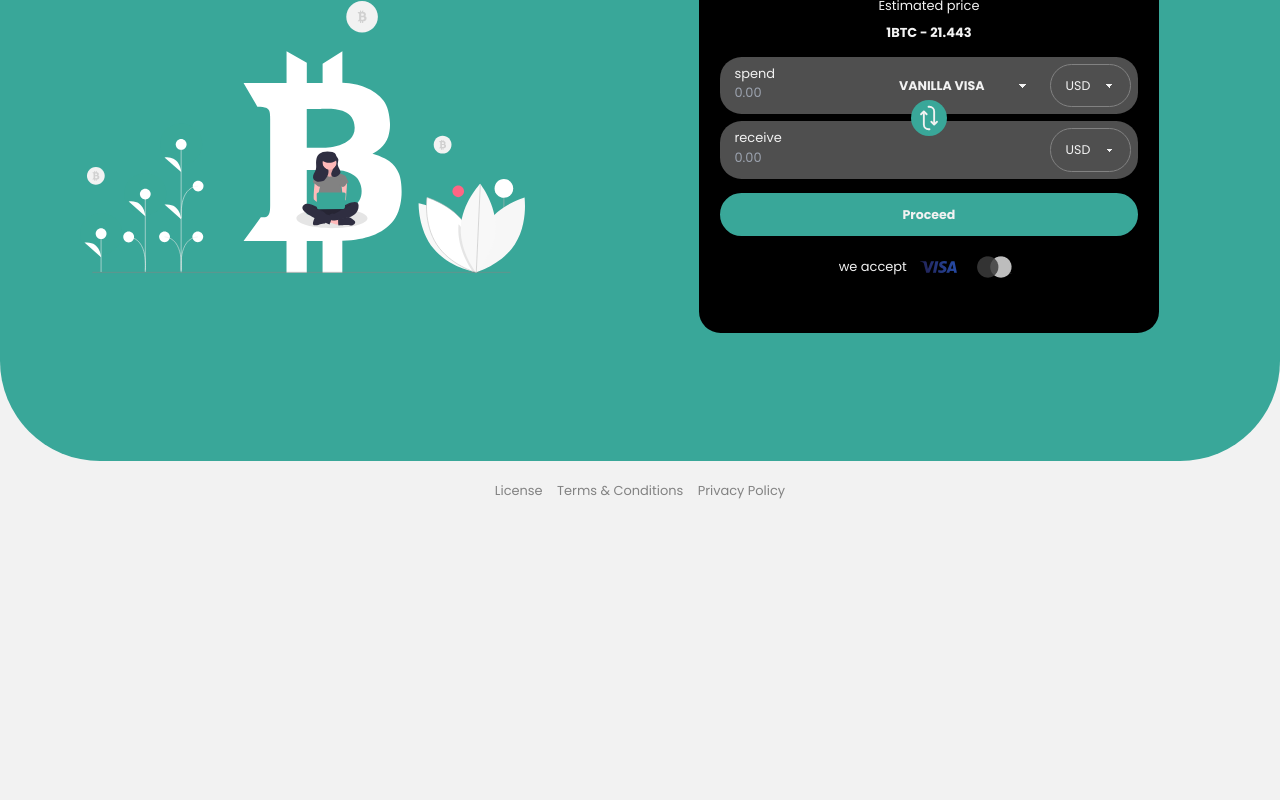
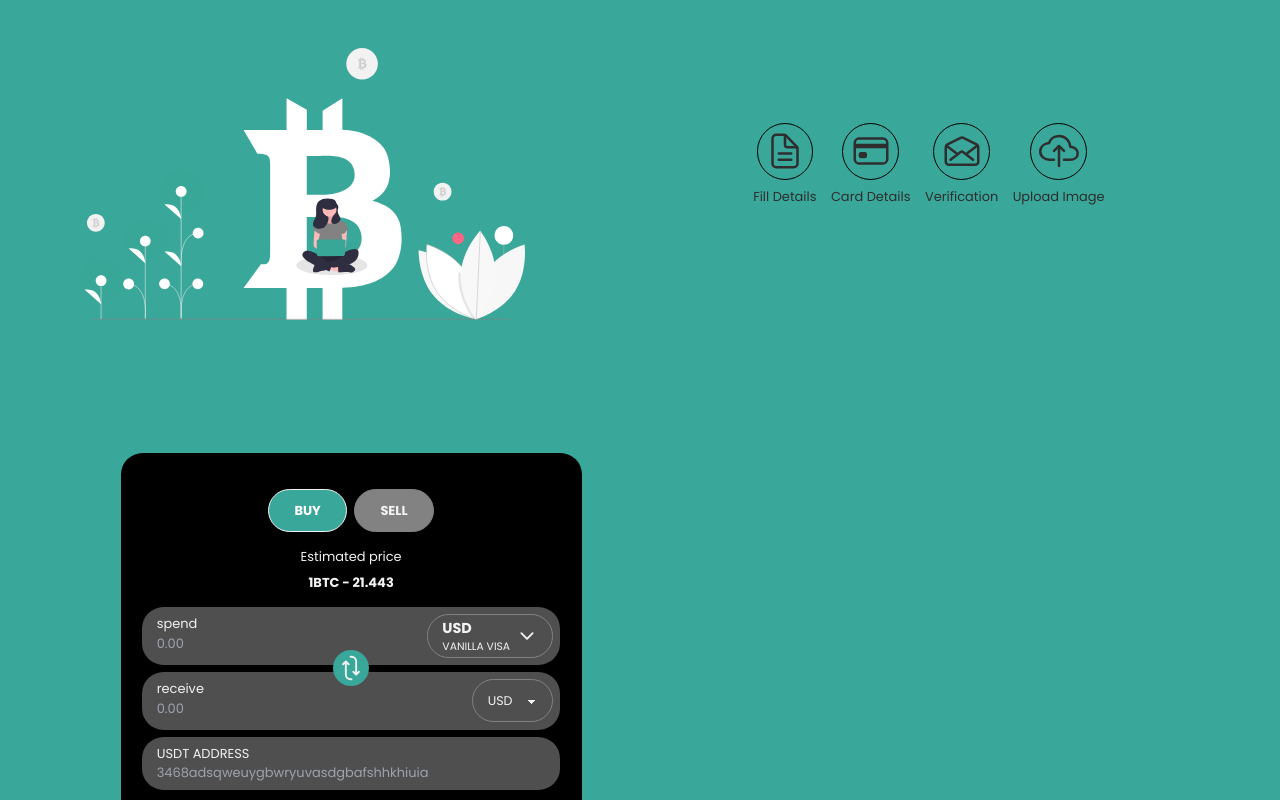
Before and after one commit to bammytech1/bampay-app, a React (Vite) app in the folder frontend/: page /trade in a window 1280 px wide. Shown: the part 340-1140 px from the top of the page. Before the commit the page ends 854 px from the top, so only its background shows below. Built offline with nearby package versions, Linux system fonts and the light colour scheme.

Commit message:
trade menu

```diff
--- /dev/null
+++ b/frontend/src/components/Exchange.jsx
@@ -0,0 +1,3 @@
+export const Exchange = () => {
+  return <div>Exchange</div>;
+};
--- a/frontend/src/components/stepper/Trading.jsx
+++ b/frontend/src/components/stepper/Trading.jsx
@@ -1,10 +1,17 @@
 import { useState, useRef, useEffect } from "react";
 import { HashLink as Link } from "react-router-hash-link";
-import { IoRepeat } from "react-icons/io5";
+import {
+  IoArrowUp,
+  IoCardOutline,
+  IoChevronDownOutline,
+  IoChevronUpOutline,
+  IoRepeat,
+} from "react-icons/io5";
 import visa from "../../assets/Visa_icon.png";
 import master from "../../assets/Mastercard-icon.png";
 
 export const Trading = () => {
+  const [check, setCheck] = useState(false);
   const [tabSelected, setTabSelected] = useState({
     currentTab: 1,
     noTabs: 3,
@@ -60,7 +67,7 @@ export const Trading = () => {
   });
   return (
     <>
-      <div className=" place-self-center h-fit max-w-lg flex flex-col items-center gap-2 py-10 bg-base-300  rounded-3xl ">
+      <section className=" place-self-center h-fit max-w-lg flex flex-col items-center gap-2 py-10 bg-base-300  rounded-3xl ">
         <div
           className="w-full  flex flex-col items-center"
           aria-multiselectable="false"
@@ -136,6 +143,7 @@ export const Trading = () => {
                 action=""
                 className="w-full  flex flex-col items-center gap-4"
               >
+                <div>
                   <div className="relative flex flex-col gap-2">
                     <div className=" w-full flex gap-2 p-2 bg-base-200  rounded-3xl">
                       <div className="ml-2 text-neutral">
@@ -144,24 +152,63 @@ export const Trading = () => {
                           type="text"
                           min={"3"}
                           placeholder="0.00"
-                        className="bg-transparent outline-0   w-full "
+                          className="bg-transparent outline-none   w-full "
                         />
                       </div>
-                    <select className=" select  font-bold bg-base-200 text-neutral">
-                      <option selected>VANILLA VISA</option>
-                      <option>VANILLA VISA</option>
-                      <option>VANILLA MASTER</option>
-                      <option>AMEX VISA</option>
-                      <option>AMEX MASTER</option>
-                    </select>
-                    <select className="select select-accent bg-base-200 rounded-3xl  text-neutral ">
-                      <option selected>USD</option>
-                      <option>CAD</option>
-                      <option>AUD</option>
-                      <option>GBP</option>
-                      <option>EUR</option>
-                    </select>
+
+                      <button
+                        onClick={() => setCheck(!check)}
+                        type="checked"
+                        className="btn btn-accent bg-base-200 rounded-3xl   text-neutral "
+                      >
+                        <div className="flex flex-col items-start m-auto">
+                          <h3 className="text-base font-bold ">USD</h3>
+                          <p className="text-xs font-normal ">Vanilla visa</p>
                         </div>
+                        <span>
+                          {check ? (
+                            <IoChevronUpOutline size={"20"} />
+                          ) : (
+                            <IoChevronDownOutline size={"20"} />
+                          )}
+                        </span>
+                      </button>
+                    </div>
+                    {check && (
+                      <div className=" top-16 absolute left-1/2 -translate-x-1/2 flex flex-col p-5 gap-4 bg-base-200 rounded-3xl">
+                        <input
+                          type="search"
+                          placeholder="search"
+                          id="search"
+                          className="p-2 rounded-3xl "
+                        />
+                        <div className="flex justify-between">
+                          <div className="flex flex-col">
+                            <div className="flex gap-2 text-neutral p-1 font-bold hover:border border-neutral rounded-3xl ">
+                              <IoCardOutline size={"20px"} />
+                              DebitCard
+                            </div>
+                            <div className="flex gap-2 text-neutral p-1 font-bold hover:border border-neutral rounded-3xl ">
+                              <IoCardOutline size={"20px"} />
+                              Prepaid GiftCard
+                            </div>
+                            <div className="flex gap-2 text-neutral p-1 font-bold hover:border border-neutral rounded-3xl ">
+                              <IoCardOutline size={"20px"} />
+                              Bank Transfer
+                            </div>
+                          </div>
+                          <div className="divider"></div>
+                          <div className="Curency-types">
+                            <li>
+                              <a href="#">NGN</a>
+                            </li>
+                            <li>
+                              <a href="#">EUR</a>
+                            </li>
+                          </div>
+                        </div>
+                      </div>
+                    )}
                     <span className="flex text-neutral items-center justify-center absolute w-10 h-10 rounded-full bg-primary left-1/2 top-1/2 -translate-x-1/2 -translate-y-1/2 rotate-90 ">
                       <IoRepeat size={"30px"} />
                     </span>
@@ -172,7 +219,7 @@ export const Trading = () => {
                           type="text"
                           min={"3"}
                           placeholder="0.00"
-                        className="bg-transparent   w-full max-w-xs"
+                          className="bg-transparent  outline-none w-full max-w-xs"
                         />
                       </div>
                       <select className="select select-accent bg-base-200 rounded-3xl  text-neutral">
@@ -182,6 +229,18 @@ export const Trading = () => {
                         <option>GBP</option>
                         <option>EUR</option>
                       </select>
+                    </div>
+                  </div>
+                  <div className=" w-full flex gap-2 p-2 bg-base-200 mt-2  rounded-3xl">
+                    <div className="ml-2 text-neutral">
+                      <label htmlFor="">USDT ADDRESS</label>
+                      <input
+                        type="text"
+                        min={"3"}
+                        placeholder="3468adsqweuygbwryuvasdgbafshhkhiuia"
+                        className="bg-transparent outline-none   w-full "
+                      />
+                    </div>
                   </div>
                 </div>
                 <Link
@@ -236,7 +295,7 @@ export const Trading = () => {
             </div>
           </div>
         </div>
-      </div>
+      </section>
     </>
   );
 };
--- a/frontend/src/pages/Trade.jsx
+++ b/frontend/src/pages/Trade.jsx
@@ -1,69 +1,30 @@
-import { useState, useRef, useEffect } from "react";
-import { HashLink as Link } from "react-router-hash-link";
 import { motion } from "framer-motion";
-
 import tradeImage from "../assets/digitalcurrency.svg";
 import MinFooter from "../components/MinFooter";
 import { Trading } from "../components/stepper/Trading";
+import {
+  IoArrowBackCircleSharp,
+  IoCloudUploadOutline,
+  IoMailOpenOutline,
+  IoCardOutline,
+  IoDocumentTextOutline,
+} from "react-icons/io5";
+import { Link } from "react-router-dom";
 
 function Trade() {
-  const [tabSelected, setTabSelected] = useState({
-    currentTab: 1,
-    noTabs: 3,
-  });
-
-  const wrapperRef = useRef(null);
-
-  const handleKeyDown = (e) => {
-    if (e.keyCode === 39) {
-      if (wrapperRef.current && wrapperRef.current.contains(e.target)) {
-        if (
-          tabSelected.currentTab >= 1 &&
-          tabSelected.currentTab < tabSelected.noTabs
-        ) {
-          setTabSelected({
-            ...tabSelected,
-            currentTab: tabSelected.currentTab + 1,
-          });
-        } else {
-          setTabSelected({
-            ...tabSelected,
-            currentTab: 1,
-          });
-        }
-      }
-    }
-
-    if (e.keyCode === 37) {
-      if (wrapperRef.current && wrapperRef.current.contains(e.target)) {
-        if (
-          tabSelected.currentTab > 1 &&
-          tabSelected.currentTab <= tabSelected.noTabs
-        ) {
-          setTabSelected({
-            ...tabSelected,
-            currentTab: tabSelected.currentTab - 1,
-          });
-        } else {
-          setTabSelected({
-            ...tabSelected,
-            currentTab: tabSelected.noTabs,
-          });
-        }
-      }
-    }
-  };
-
-  useEffect(() => {
-    window.addEventListener("keydown", handleKeyDown);
-    return () => {
-      window.removeEventListener("keydown", handleKeyDown);
-    };
-  });
   return (
     <>
       <section className="mb-6  bg-primary w-full flex justify-center items-center py-8 px-6  rounded-[50px] md:rounded-[100px] mt-32  ">
-        <div className="container   w-full max-w-7xl md:py-8 ">
+        <div className="relative container flex flex-col gap-6   w-full max-w-7xl md:py-8 ">
+          <Link
+            to={""}
+            className="text-neutral absolute top-0 left-2 md:top-0 md:left-10"
+          >
+            <IoArrowBackCircleSharp size={"40px"} />
+          </Link>
+          <h2 className="text-center text-xl font-bold text-neutral">
+            Exchange
+          </h2>
           <div className="place-content-center gap-1  grid md:grid-cols-2 ">
             <motion.picture
               initial={{ y: "2rem", opacity: 0 }}
@@ -76,6 +37,32 @@ function Trade() {
             >
               <img className="" src={tradeImage} alt="wallet icon" />
             </motion.picture>
+            <div className="flex justify-center items-center gap-4 my-2">
+              <div className="flex flex-col items-center gap-2 ">
+                <span className="border border-base-300 p-2 rounded-full ">
+                  <IoDocumentTextOutline size={"40px"} />
+                </span>
+                <p>Fill Details</p>
+              </div>
+              <div className="flex flex-col items-center gap-2">
+                <span className="border border-base-300 p-2 rounded-full">
+                  <IoCardOutline size={"40px"} />
+                </span>
+                <p>Card Details</p>
+              </div>
+              <div className="flex flex-col items-center gap-2">
+                <span className="border border-base-300 p-2 rounded-full">
+                  <IoMailOpenOutline size={"40px"} />
+                </span>
+                <p>Verification</p>
+              </div>
+              <div className="flex flex-col items-center gap-2">
+                <span className="border border-base-300 p-2 rounded-full">
+                  <IoCloudUploadOutline size={"40px"} />
+                </span>
+                <p>Upload Image</p>
+              </div>
+            </div>
             <Trading />
           </div>
         </div>
--- a/frontend/src/pages/VerifyPhone.jsx
+++ b/frontend/src/pages/VerifyPhone.jsx
@@ -18,7 +18,7 @@ const VerifyPhone = () => {
   const [loading, setLoading] = useState(false);
   return (
     <>
-      <section className=" mb-6 bg-primary w-full h-full flex justify-center items-center py-8 px-6  rounded-[50px] md:rounded-[100px]  ">
+      <section className=" mb-6 bg-primary w-full h-full flex justify-center items-center py-8 px-6  rounded-[50px] md:rounded-[100px] mt-32 ">
         <div className="container   w-full  max-w-7xl  ">
           <div className="relative place-item-center gap-1  grid md:grid-cols-2 mt-4">
             <Link
```
Lines whose indentation alone changed are shown as unchanged.
